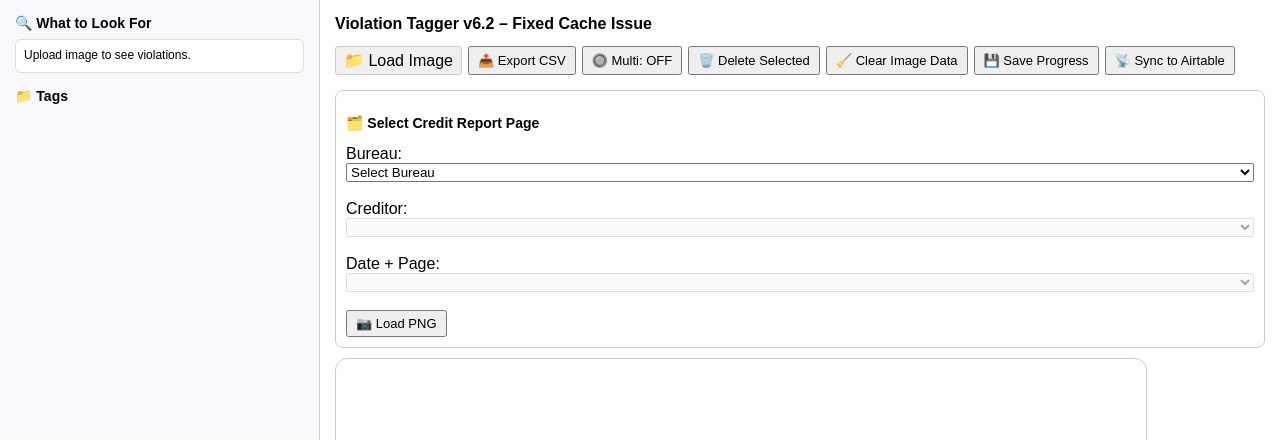
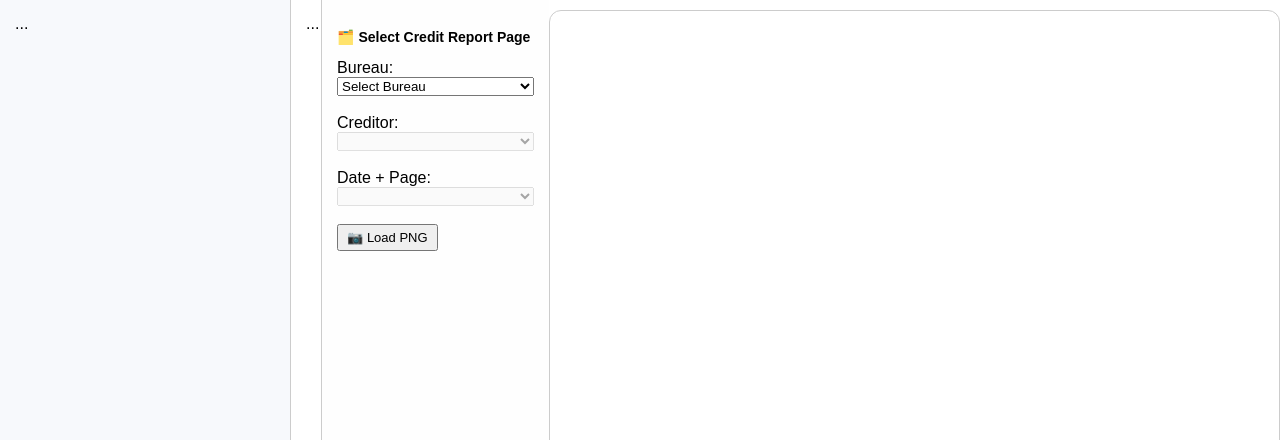
Before and after one commit to JeedaveyFCRA/marra-fcra-evidence, a plain HTML site: page index.html in a window 1280 px wide. Shown: the top 440 px of the page. Drawn offline with Linux system fonts and the light colour scheme.

Commit message:
Update index.html

```diff
--- a/index.html
+++ b/index.html
@@ -189,6 +189,15 @@
       margin-top: 5px;
       display: none;
     }
+#selector-panel {
+  width: 250px;
+  padding: 15px;
+  background-color: #fefefe;
+  border-left: 1px solid #ccc;
+  box-sizing: border-box;
+  overflow-y: auto;
+}
+
   </style>
 </head>
 
@@ -197,38 +206,15 @@
 
 
 
+<body>
+  <!-- LEFT PANEL -->
+  <div id="left-panel">...</div>
 
-<body>
+  <!-- CENTER PANEL -->
+  <div id="right-panel">...</div>
 
-<!-- LEFT PANEL -->
-<div id="left-panel">
-  <h3 style="font-size:14px;margin:0 0 8px;">🔍 What to Look For</h3>
-  <div id="sidebar-hints">Upload image to see violations.</div>
-
-  <h3 style="font-size:14px;margin:15px 0 8px;">📁 Tags</h3>
-  <div id="tag-log"></div>
-</div>
-
-<!-- RIGHT PANEL -->
-<div id="right-panel">
-  <h2 style="margin-top:0;font-size:16px;">Violation Tagger v6.2 – Fixed Cache Issue</h2>
-  <div class="control-panel">
-    <label for="loadImage" class="file-input-button">📁 Load Image</label>
-    <input type="file" id="loadImage" accept="image/png,image/jpeg,image/gif" style="display:none" />
-    <button id="exportCSV">📤 Export CSV</button>
-    <button id="toggleMultiSelect">🔘 Multi: OFF</button>
-    <button id="deleteSelected">🗑️ Delete Selected</button>
-    <button id="clearImageData">🧹 Clear Image Data</button>
-    <button id="saveProgress">💾 Save Progress</button>
-    <button id="syncToAirtable">📡 Sync to Airtable</button>
-  </div>
-
-  <div id="status-message" class="status-message"></div>
-
-
-
-<!-- IMAGE SELECTOR DROPDOWN -->
-<div id="image-selector" style="margin-top: 15px; padding: 10px; border: 1px solid #ccc; border-radius: 8px;">
+  <!-- DROPDOWN PANEL -->
+  <div id="selector-panel">
     <h3 style="font-size:14px;">🗂️ Select Credit Report Page</h3>
     <label>Bureau:
       <select id="bureauSelect" onchange="updateCreditorOptions()" style="width:100%;">
@@ -249,7 +235,6 @@
     <br><br>
     <button onclick="loadSelectedImage()">📷 Load PNG</button>
   </div>
-
 
 
 
@@ -1273,7 +1258,7 @@ function loadSelectedImage() {
     return;
   }
 
-  const path = `${bureau}/${selectedFilename}`;
+  const path = `${bureau.charAt(0).toUpperCase() + bureau.slice(1).toLowerCase()}/${selectedFilename}`;
   imageName = selectedFilename;
   document.getElementById("report-img").src = path;
   showStatusMessage(`✅ Loaded: ${path}`);
```
Lines whose indentation alone changed are shown as unchanged.
